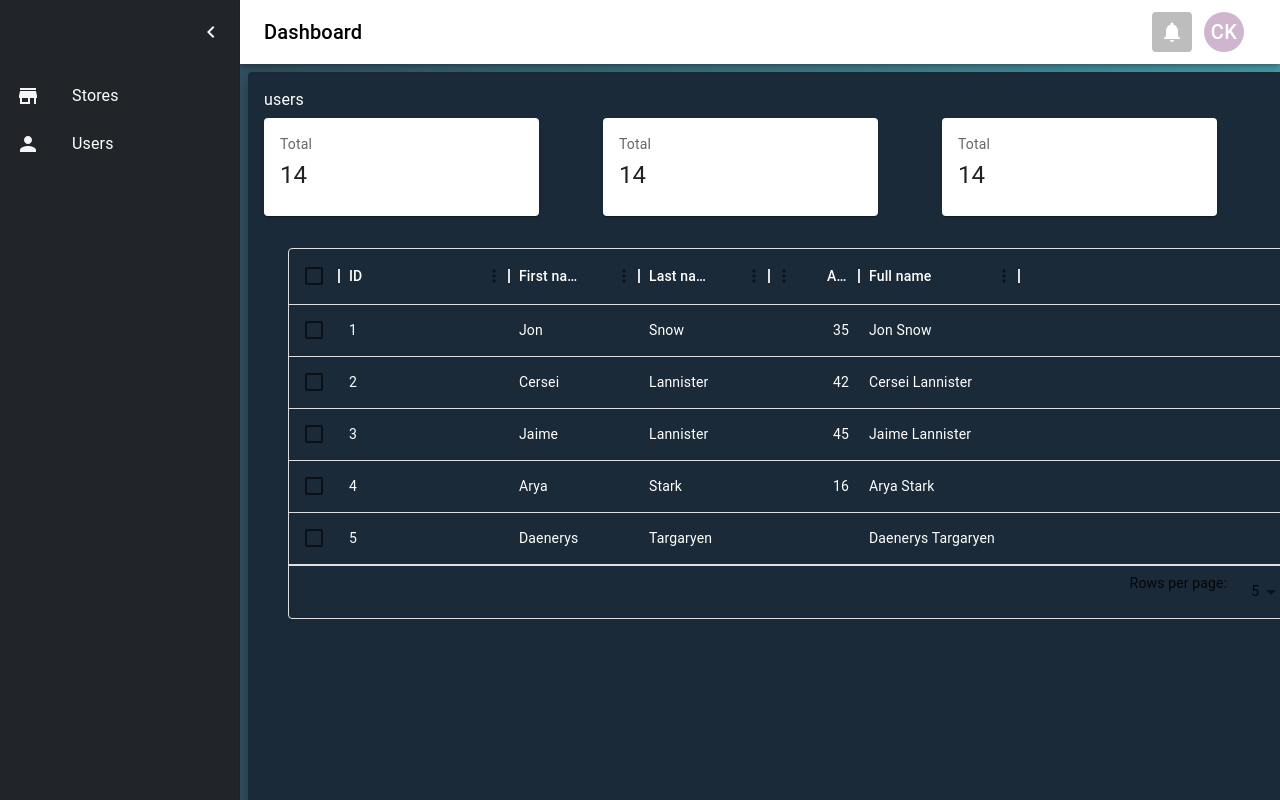
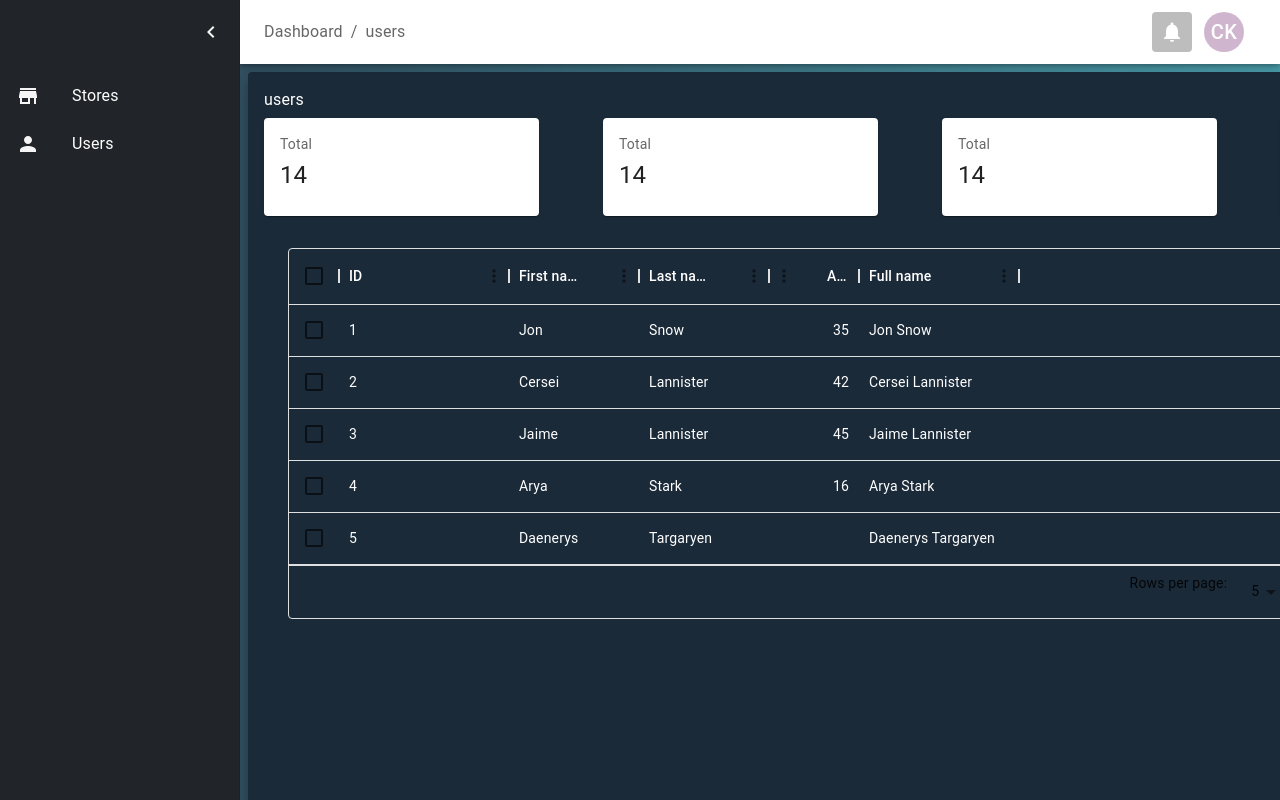
Before and after one commit to PaperUnicorn/thankful-bikes, a React (Create React App) app: page /welcome/dashboard/users in a window 1280 px wide. Shown: the top 800 px of the page. Built offline with nearby package versions, Linux system fonts and the light colour scheme.

Commit message:
+ : level 1 breadcrumbs

```diff
--- a/src/layout/Header/Navbar.tsx
+++ b/src/layout/Header/Navbar.tsx
@@ -2,8 +2,10 @@ import * as React from "react";
 import {
   Avatar,
   Box,
+  Breadcrumbs,
   Button,
   IconButton,
+  Link,
   Menu,
   MenuItem,
   Stack,
@@ -14,6 +16,7 @@ import {
 import MenuIcon from "@mui/icons-material/Menu";
 import NotificationsIcon from "@mui/icons-material/Notifications";
 import MuiAppBar, { AppBarProps as MuiAppBarProps } from "@mui/material/AppBar";
+import { useLocation } from "react-router";
 
 const drawerWidth = 240;
 
@@ -73,6 +76,9 @@ const NavBar: React.FC<{ openDrawer: boolean; setOpenDrawer: Function }> = ({
   openDrawer,
   setOpenDrawer,
 }) => {
+  const location = useLocation();
+  const pathnames = location.pathname.split("/");
+
   const [anchorEl, setAnchorEl] = React.useState<null | HTMLElement>(null);
   const open = Boolean(anchorEl);
   const handleClick = (event: React.MouseEvent<HTMLButtonElement>) => {
@@ -105,9 +111,20 @@ const NavBar: React.FC<{ openDrawer: boolean; setOpenDrawer: Function }> = ({
             >
               <MenuIcon />
             </IconButton>
-            <Typography variant="h6" noWrap component="div">
-              Dashboard
-            </Typography>
+
+            <Breadcrumbs aria-label="breadcrumb">
+              <Link underline="hover" color="inherit" href="/">
+                Dashboard
+              </Link>
+
+              <Link
+                underline="hover"
+                color="inherit"
+                href={pathnames[pathnames.length - 1]}
+              >
+                {pathnames[pathnames.length - 1]}
+              </Link>
+            </Breadcrumbs>
           </Stack>
           <Box>
             <Box alignContent={"right"}>
```
